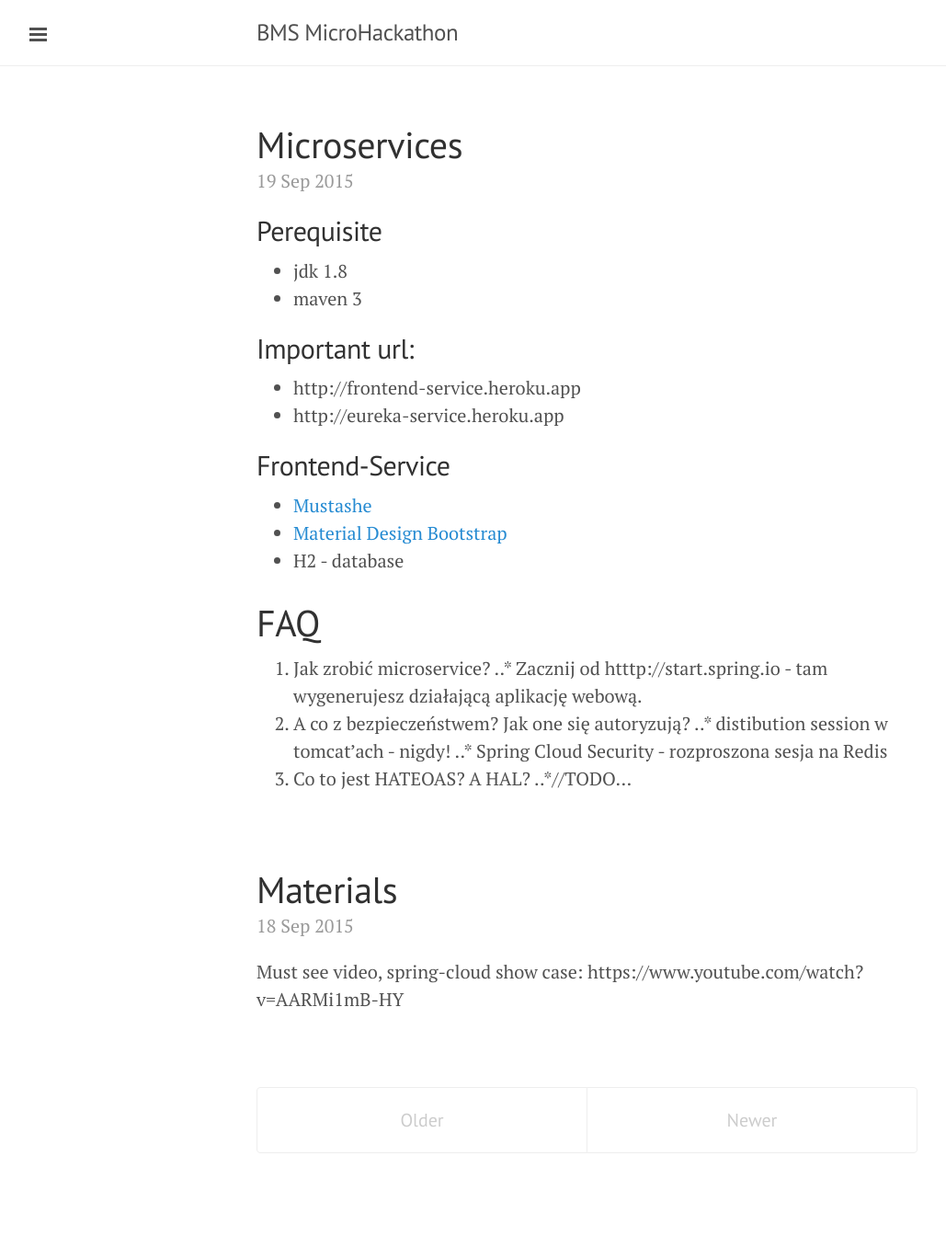
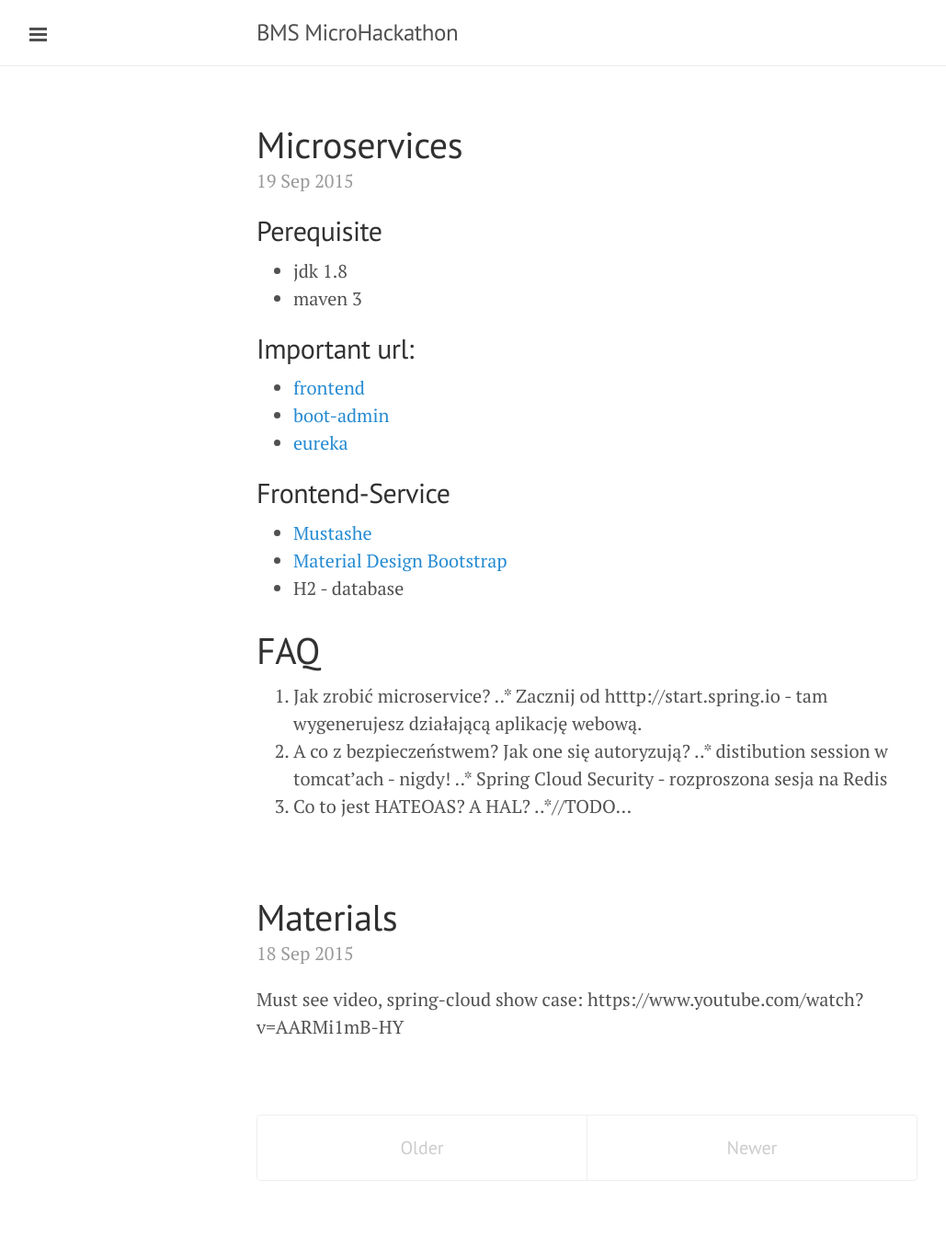
Before and after one commit to bms-devs/bms-hackathon-2015-09-26.github.io, a Jekyll site: the page built from index.html, in a window 1280 px wide. Shown: the whole page at 92% size, without its empty margins (1-1030 px from the left). Built offline with Jekyll 4.4.1, drawn with Linux system fonts in a browser that asks for light colours; Markdown is read by kramdown in place of the engine named in the settings; the list of posts is cut into pages by our own code; before the commit the page ends 1314 px from its top, so only the background shows below that.

Commit message:
Update 2015-09-19-microservices.md

```diff
--- a/_posts/2015-09-19-microservices.md
+++ b/_posts/2015-09-19-microservices.md
@@ -3,8 +3,9 @@
 * maven 3
 
 ## Important url:
-* http://frontend-service.heroku.app
-* http://eureka-service.heroku.app
+* [frontend](http://frontend-service.herokuapp.com)
+* [boot-admin](http://admin-service.herokuapp.com)
+* [eureka](http://eureka-service.herokuapp.com)
 
 ## Frontend-Service
 * [Mustashe](https://github.com/mjeanroy/springmvc-mustache)
```
